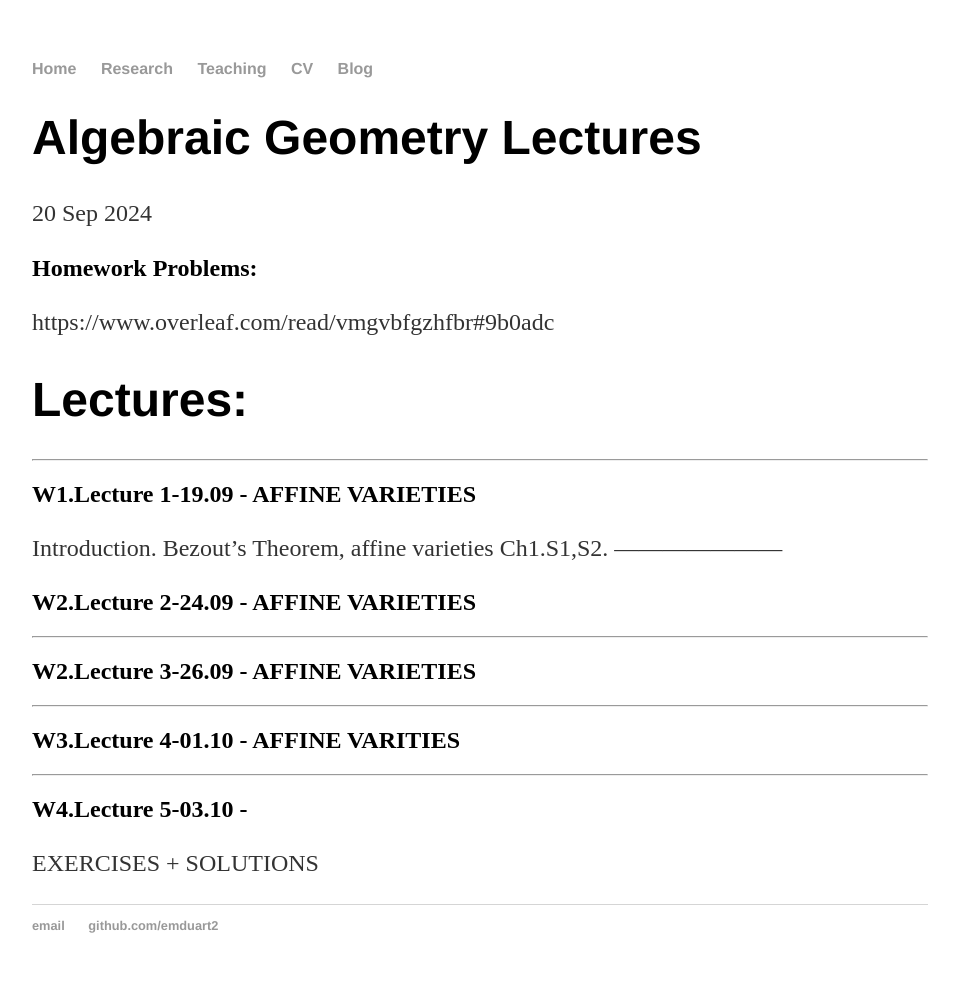
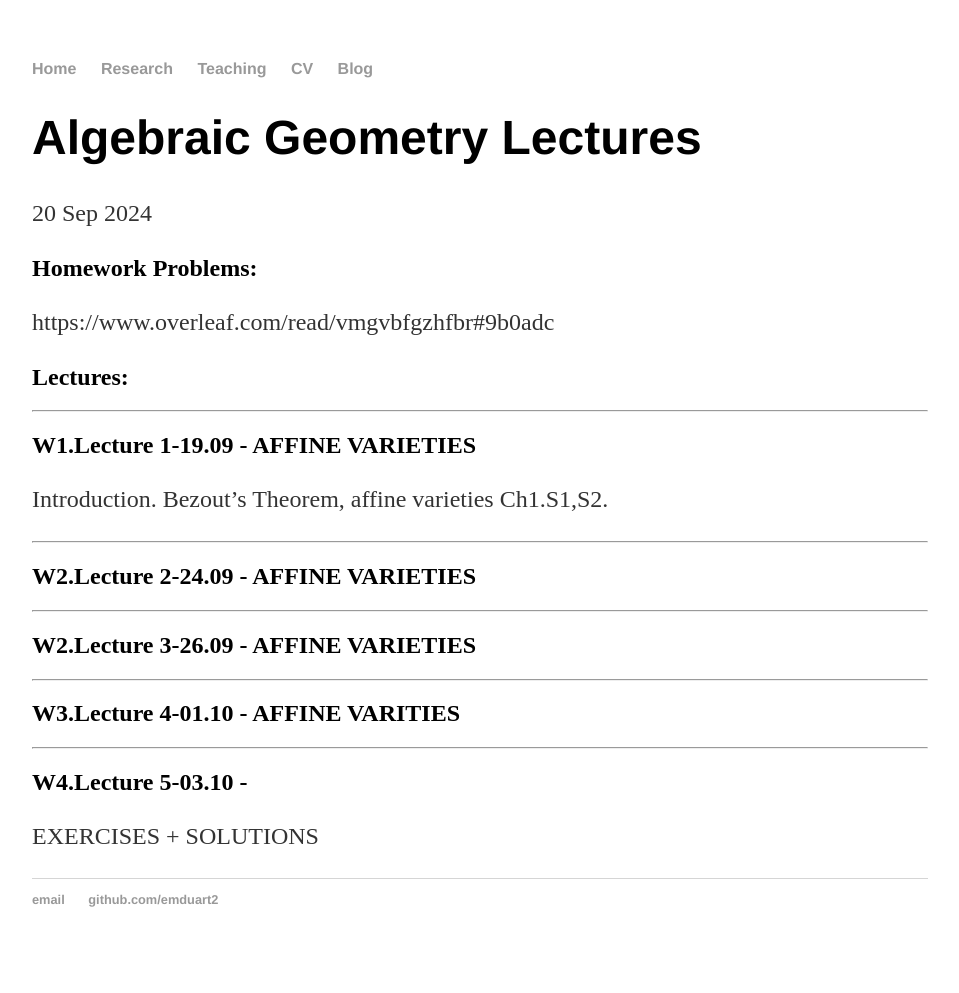
Before and after one commit to emduart2/emduart2.github.io, a Jekyll site: the page built from _posts/2024-09-20-Algebraic-Geometry-Lectures.md, in a window 1280 px wide. Shown: the whole page, without its empty margins (160-1119 px from the left). Built offline with Jekyll 4.4.1, drawn with Linux system fonts in a browser that asks for light colours; after the commit the page ends 967 px from its top, so only the background shows below that.

Commit message:
formated ag notes

```diff
--- a/_posts/2024-09-20-Algebraic-Geometry-Lectures.md
+++ b/_posts/2024-09-20-Algebraic-Geometry-Lectures.md
@@ -7,10 +7,11 @@ date: 2024-09-20
 ## Homework Problems:
 https://www.overleaf.com/read/vmgvbfgzhfbr#9b0adc
 
-# Lectures:
+##   Lectures:
 ---------------------
 ## W1.Lecture 1-19.09 - AFFINE VARIETIES
 Introduction. Bezout's Theorem, affine varieties Ch1.S1,S2.
+
 ---------------------
 ## W2.Lecture 2-24.09 - AFFINE VARIETIES
 ---------------------
```
